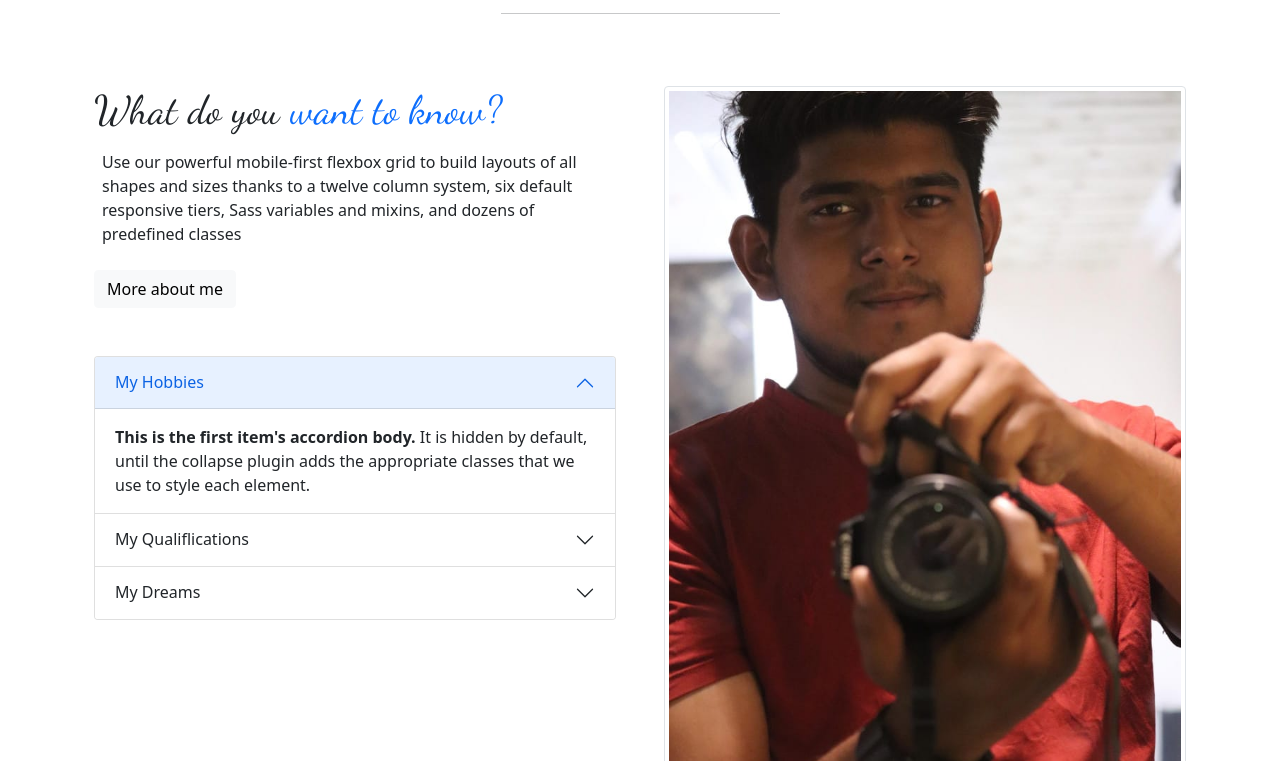
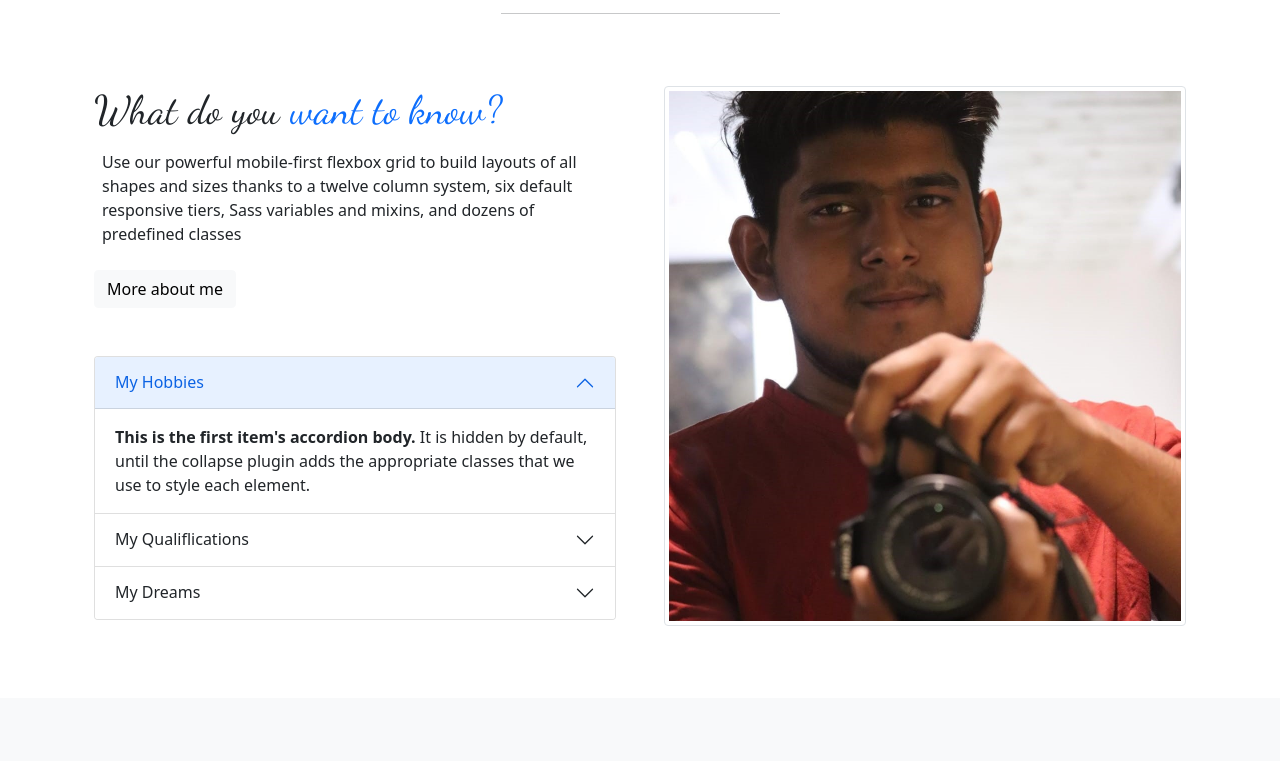
Before and after one commit to Spbuddy/Techno-web, a plain HTML site: page index.html in a window 1280 px wide. Shown: the part 739-1500 px from the top of the page. Drawn offline with nearby package versions, Linux system fonts and the light colour scheme.

Commit message:
Update index.html

```diff
--- a/index.html
+++ b/index.html
@@ -158,7 +158,7 @@
 	</div>
 
 	<div class="col-lg-6 col-md-6 col-sm-12 col-12 p-4 m-auto text-end" data-aos="zoom-in-up" data-aos-offset="200">
-		<img src="img/s7.jpg" class="abimg img-fluid img-thumbnail">
+		<img src="img/s8.jpg" class="abimg img-fluid img-thumbnail">
 
 	</div>
 			</div>
```
